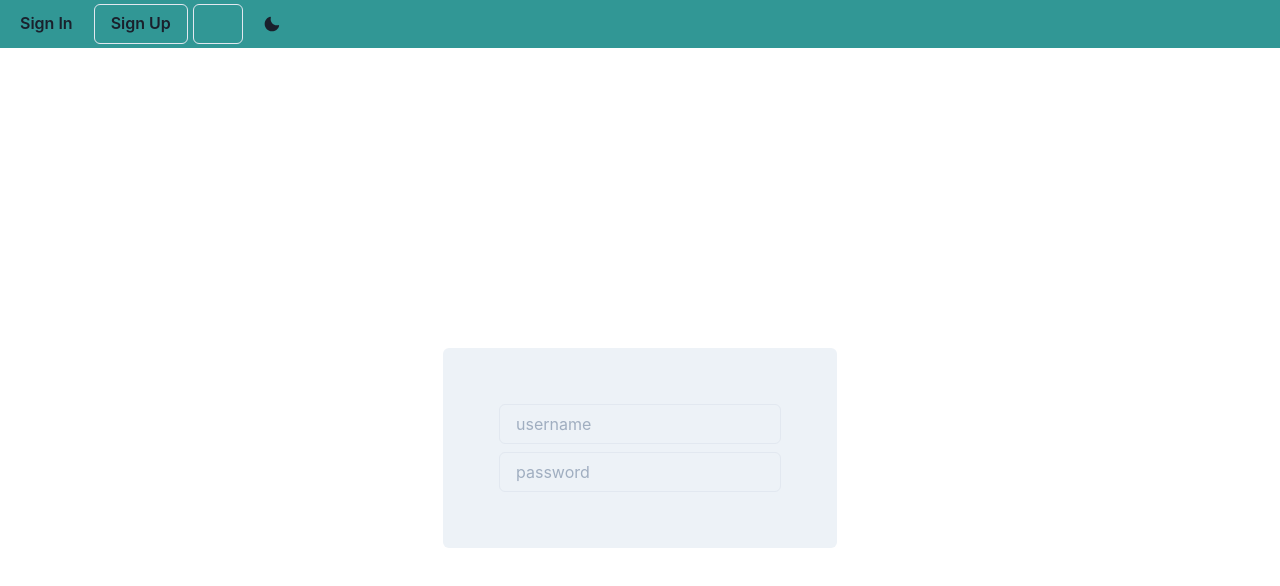
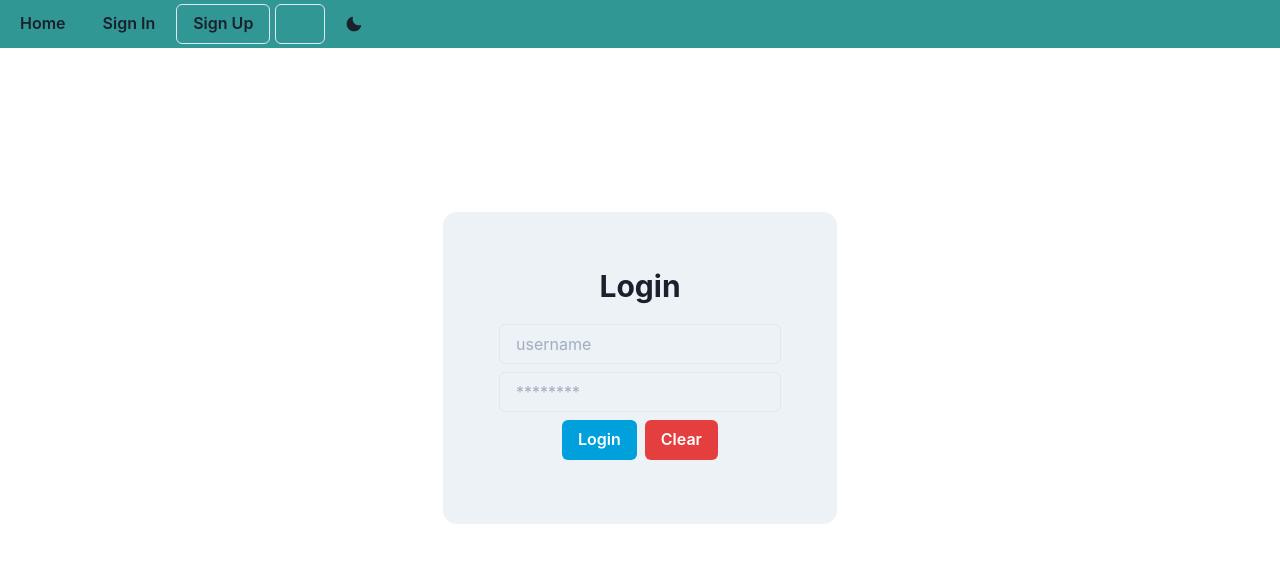
Before and after one commit to turkiBash/react-hook, a React (Create React App) app: page /LoginPage in a window 1280 px wide. Shown: the top 586 px of the page. Built offline with nearby package versions, Linux system fonts and the light colour scheme; some icons are missing.

Commit message:
Added login form

```diff
--- a/src/components/Login.js
+++ b/src/components/Login.js
@@ -1,12 +1,21 @@
 import React from "react";
-import { Flex, Input, useColorMode } from "@chakra-ui/react";
+import {
+  Flex,
+  Input,
+  useColorMode,
+  FormControl,
+  Button,
+  ButtonGroup,
+  Heading,
+} from "@chakra-ui/react";
 
 const Login = () => {
   const { colorMode } = useColorMode();
   return (
+    <FormControl>
       <Flex
         direction="column"
-      height="100vh"
+        height="80vh"
         justifyContent="center"
         alignItems="center"
       >
@@ -14,10 +23,10 @@ const Login = () => {
           borderRadius="15px"
           direction="column"
           p={14}
-        rounded={6}
-        bgColor=
-        {colorMode === "light" ? "gray.100" : "gray.600"}
+          rounded={14}
+          bgColor={colorMode === "light" ? "gray.100" : "gray.600"}
         >
+        <Heading textAlign="center" size="lg" mb="5">Login</Heading>
           <Input
             placeholder="username"
             variant="outline"
@@ -26,14 +35,19 @@ const Login = () => {
             maxW="100%"
           ></Input>
           <Input
-          placeholder="password"
+            placeholder="********"
             variant="outline"
             type="Password"
             mt="4px"
             maxW="100%"
           ></Input>
+          <ButtonGroup justifyContent="center" m="2">
+            <Button type="submit" colorScheme="linkedin">Login</Button>
+            <Button type="reset" colorScheme="red">Clear</Button>
+          </ButtonGroup>
         </Flex>
       </Flex>
+    </FormControl>
   );
 };
 
--- a/src/components/Navbar.js
+++ b/src/components/Navbar.js
@@ -16,6 +16,8 @@ const Navbar = () => {
   const { colorMode, toggleColorMode } = useColorMode();
   return (
     <Flex
+    overscrollBehaviorY="none"
+
       direction="row"
       bgColor="teal.500"
       width="100%"
@@ -23,6 +25,9 @@ const Navbar = () => {
       alignContent="space-between"
     >
       <Flex m="1" gridGap="5px">
+        <Button variant="ghost">
+          <Link exact to="/">Home</Link>
+        </Button>
         <Button variant="ghost">
           <Link to="/LoginPage">Sign In</Link>
         </Button>
--- a/src/pages/HomePage.js
+++ b/src/pages/HomePage.js
@@ -1,13 +1,15 @@
-
-import React from "react";
+import { Heading } from "@chakra-ui/react";
+import React, { useState } from "react";
 import Posts from "../components/Posts";
+import LoginPage from "./LoginPage";
 
 const HomePage = () => {
+  // const [isLoggedIn, setIsLoggedIn] = useState(false);
   return (
-    <div>
-      Home Page
-      <Posts />
-    </div>
+    <>
+      <Heading>Home Page</Heading>
+      <LoginPage />
+    </>
   );
 };
 
```
Lines whose indentation alone changed are shown as unchanged.
